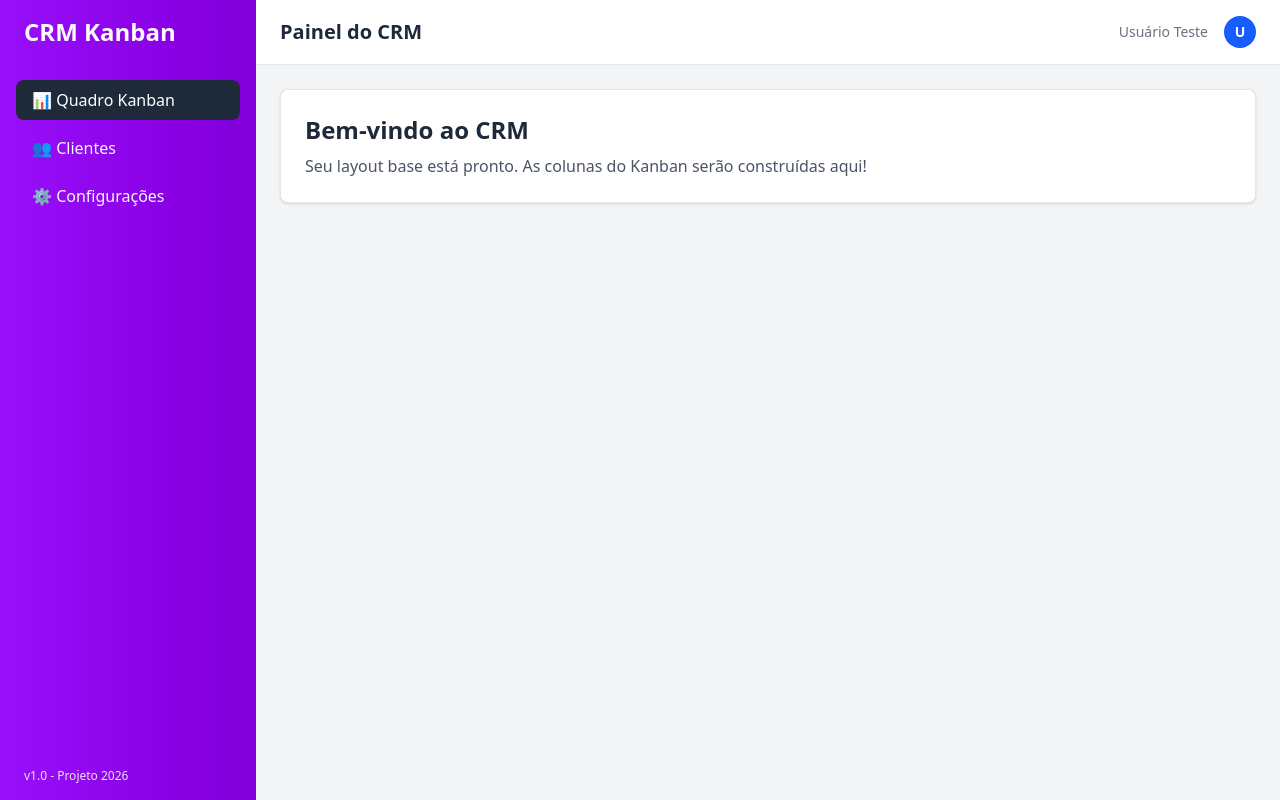
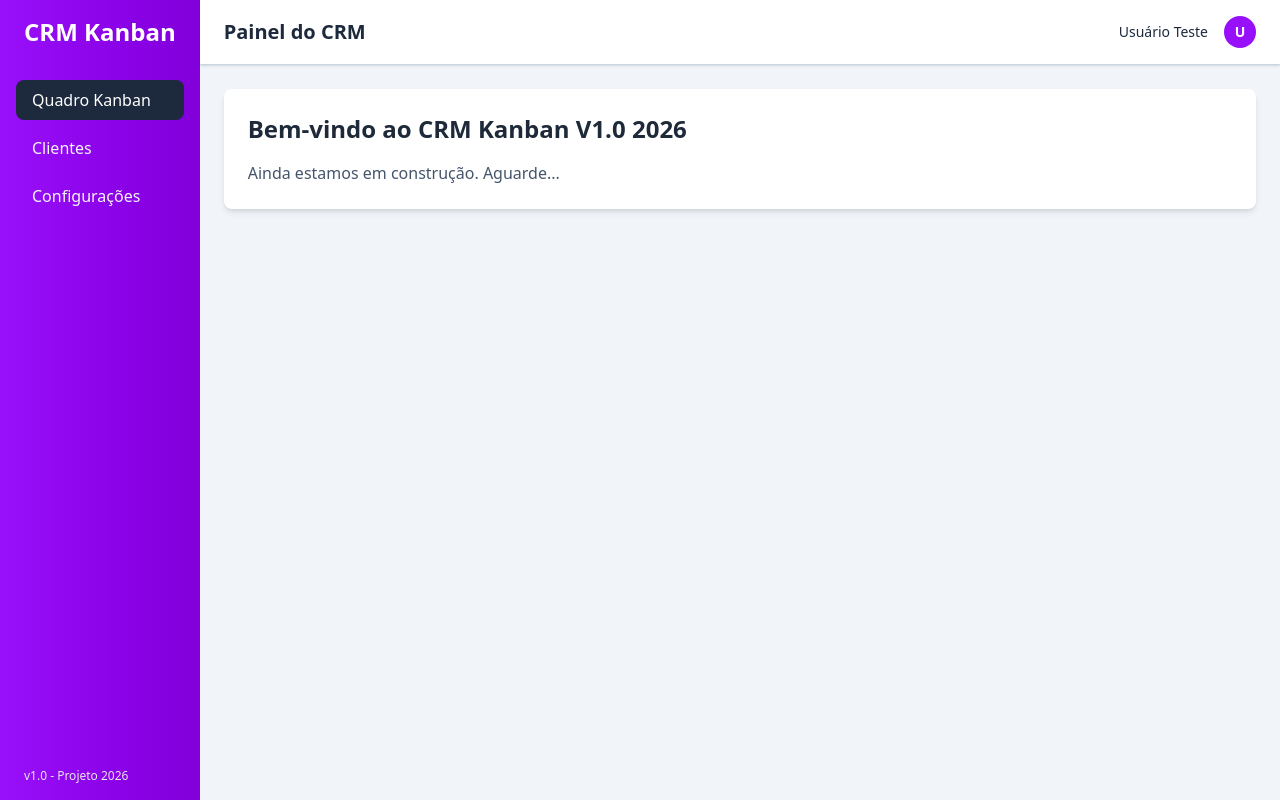
Before and after one commit to henriquenagy/crm-kanban, a Next.js app: page / in a window 1280 px wide. Built offline with nearby package versions, Linux system fonts and the light colour scheme.

Commit message:
feat: tailwind tests

```diff
--- a/app/page.tsx
+++ b/app/page.tsx
@@ -3,7 +3,7 @@ import Header from '@/components/header'
 
 export default function Home() {
  return (
-  <div className="flex min-h-screen bg-gray-100">
+  <div className="flex min-h-screen bg-slate-100">
    {/* Menu Lateral */}
    <Sidebar />
 
@@ -14,9 +14,9 @@ export default function Home() {
 
     {/* Área onde ficará o Kanban no futuro */}
     <main className="p-6">
-     <div className="bg-white p-6 rounded-lg shadow-sm border border-gray-200">
-      <h1 className="text-2xl font-bold text-gray-800">Bem-vindo ao CRM</h1>
-      <p className="text-gray-600 mt-2">Seu layout base está pronto. As colunas do Kanban serão construídas aqui!</p>
+     <div className="bg-white p-6 shadow-md rounded-lg flex flex-col gap-4">
+      <h1 className="text-2xl font-bold text-gray-800">Bem-vindo ao CRM Kanban V1.0 2026</h1>
+      <p className="text-slate-600 ">Ainda estamos em construção. Aguarde...</p>
      </div>
     </main>
    </div>
--- a/components/header.js
+++ b/components/header.js
@@ -1,12 +1,10 @@
 export default function Header() {
  return (
-  <header className="w-full bg-white border-b border-gray-200 py-4 px-6 flex items-center justify-between">
-   <div className="flex items-center gap-2">
-    <h2 className="text-xl font-bold text-gray-800">Painel do CRM</h2>
-   </div>
+  <header className="w-full bg-white border-b border-slate-300 shadow-sm py-4 px-6 flex items-center justify-between">
+   <p className="text-xl font-bold text-slate-800">Painel do CRM</p>
    <div className="flex items-center gap-4">
-    <span className="text-sm text-gray-500">Usuário Teste</span>
-    <div className="w-8 h-8 rounded-full bg-blue-600 text-white flex items-center justify-center font-bold text-sm">U</div>
+    <p className="text-sm text-slate-800">Usuário Teste</p>
+    <p className="w-8 h-8 rounded-full bg-purple-600 text-white flex items-center justify-center font-bold text-sm">U</p>
    </div>
   </header>
  )
--- a/components/sidebar.js
+++ b/components/sidebar.js
@@ -1,21 +1,21 @@
 export default function Sidebar() {
  return (
-  <aside className="w-64 bg-linear-to-r from-purple-600 to-purple-700 text-white min-h-screen p-4 flex flex-col justify-between">
+  <aside className="w-42.5 md:w-fit bg-linear-to-r from-purple-600 to-purple-700 text-white min-h-screen p-4 flex flex-col justify-between">
    <div>
-    <div className="text-2xl font-bold text-neutral-50 mb-8 px-2">CRM Kanban</div>
+    <p className="text-2xl font-bold text-white mb-8 px-2">CRM Kanban</p>
     <nav className="flex flex-col gap-2">
-     <a href="#" className="px-4 py-2 rounded-lg bg-gray-800 text-white font-medium hover:bg-gray-700 transition">
-      📊 Quadro Kanban
+     <a href="#" className="px-4 py-2 rounded-lg bg-slate-800 text-white font-medium hover:bg-slate-600 transition">
+      Quadro Kanban
      </a>
-     <a href="#" className="px-4 py-2 rounded-lg text-neutral-100 hover:bg-gray-800 hover:text-white transition">
-      👥 Clientes
+     <a href="#" className="px-4 py-2 rounded-lg text-neutral-100 hover:bg-slate-800 hover:text-white transition">
+      Clientes
      </a>
-     <a href="#" className="px-4 py-2 rounded-lg text-neutral-100 hover:bg-gray-800 hover:text-white transition">
-      ⚙️ Configurações
+     <a href="#" className="px-4 py-2 rounded-lg text-neutral-100 hover:bg-slate-800 hover:text-white transition">
+      Configurações
      </a>
     </nav>
    </div>
-   <div className="text-xs text-neutral-200 px-2">v1.0 - Projeto 2026</div>
+   <p className="text-xs text-neutral-200 px-2">v1.0 - Projeto 2026</p>
   </aside>
  )
 }
```
